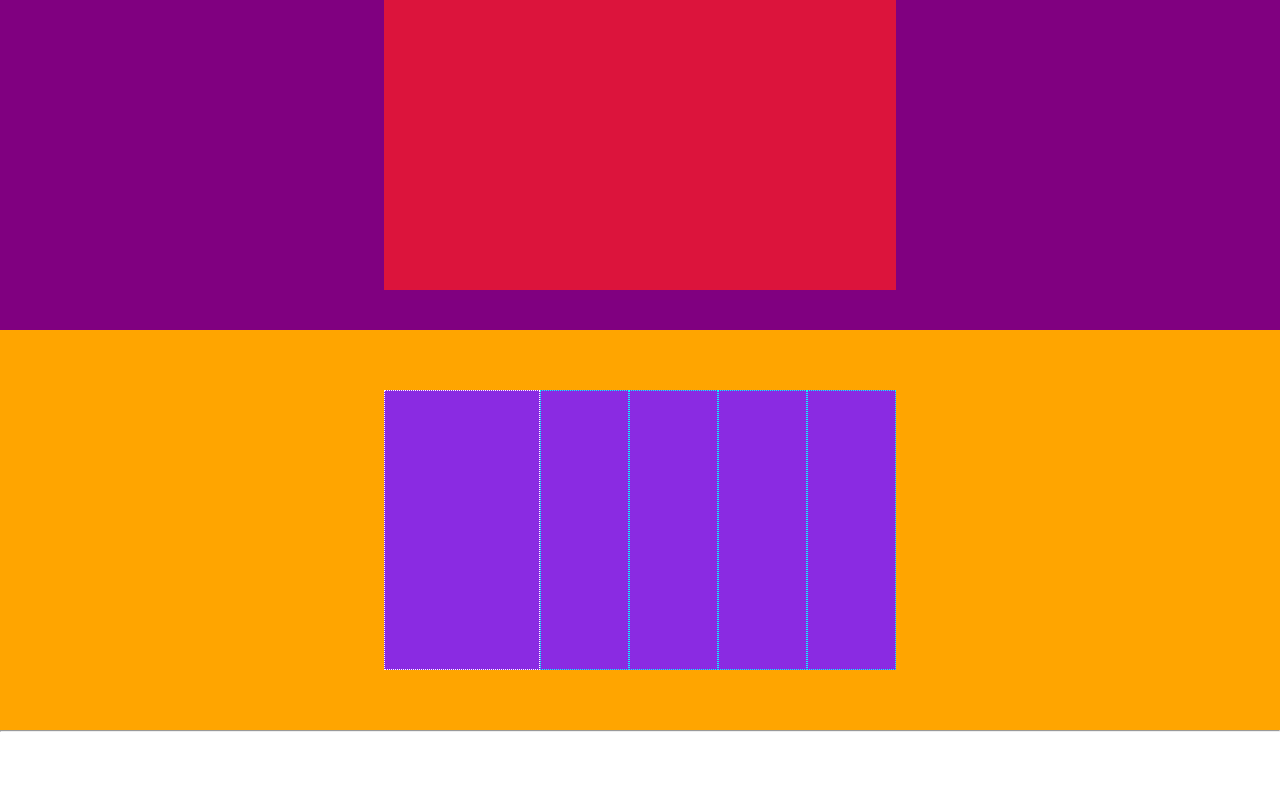
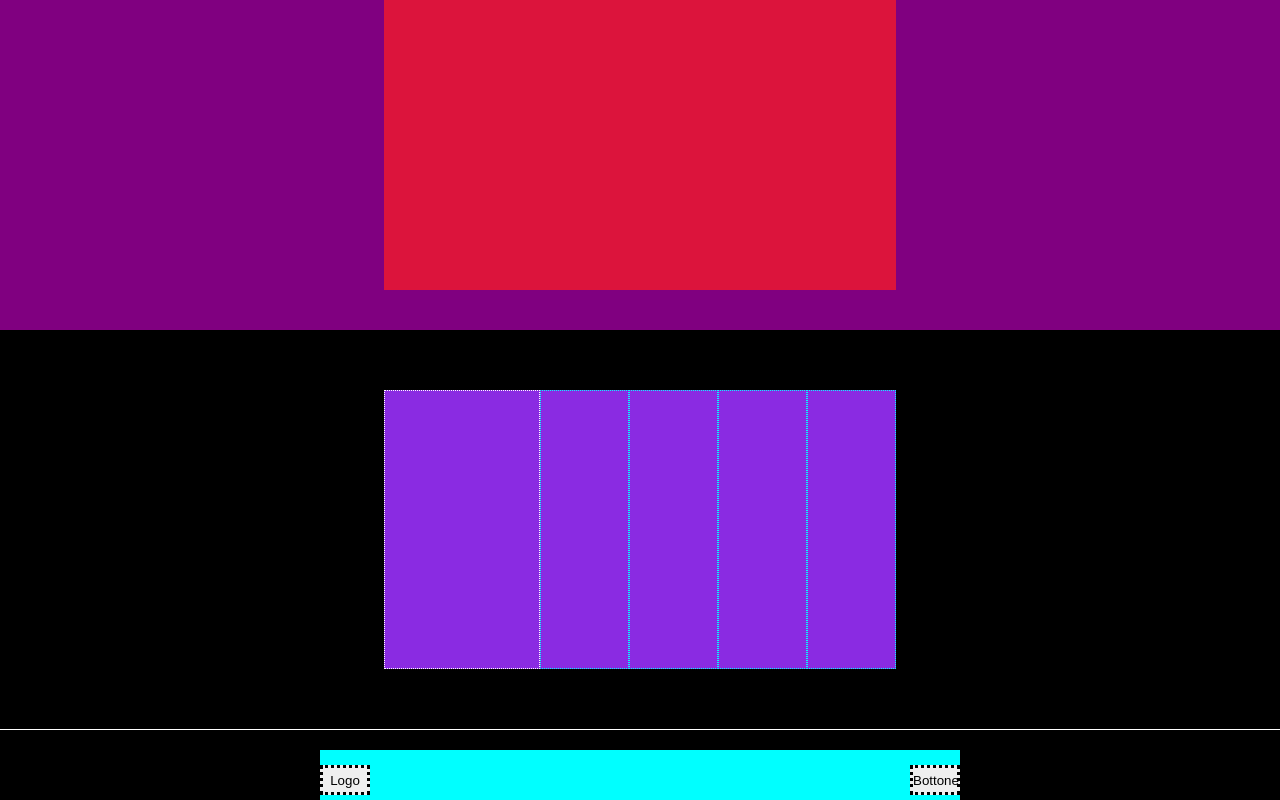
Before and after one commit to GiuseppeSU/htmlcss-struttura-discord, a plain HTML site: page index.html in a window 1280 px wide. Shown: the part 2170-2970 px from the top of the page. Before the commit the page ends 2902 px from the top, so only its background shows below. Drawn offline with Linux system fonts and the light colour scheme.

Commit message:
Fine esercizio

```diff
--- a/css/style.css
+++ b/css/style.css
@@ -143,11 +143,13 @@ footer{
 
 
 .footer-top{
-    background-color: orange;
+    background-color: black;
     height: 400px;
     display: flex;
     justify-content: center;
     align-items: center;
+    border-bottom: 1px solid white;
+
 
 }
 
@@ -173,3 +175,27 @@ footer{
     height: 100%;
 
 }
+
+.footer-bottom{
+    background-color: black;
+    display: flex;
+    justify-content: center;
+
+}
+
+.container8{
+    margin-top: 20px;
+    height: 50px;
+    width: 50%;
+    background-color: aqua;
+    display: flex;
+    justify-content: space-between;
+}
+
+.text{
+    width: 50px;
+margin-top: 15px;
+height: 30px;
+border: dotted;
+
+}
--- a/index.html
+++ b/index.html
@@ -106,14 +106,17 @@
         </div>
         <!--FINE FOOTER-TOP-->
 
-            <hr />
-            <div class="footer-bottom">
-
-            </div>
 
 
+        <!--INIZIO FOOTER-BOTTOM-->
+        <div class="footer-bottom">
+            <div class="container8">
+                <button class="text">Logo</button>
+                <button class="text">Bottone</button>
+            </div>
+        </div>
     </footer>
-        <!--FINE FOOTER-->
+    <!--FINE FOOTER-BOTTOM-->
 
 
 
```
Lines whose indentation alone changed are shown as unchanged.
